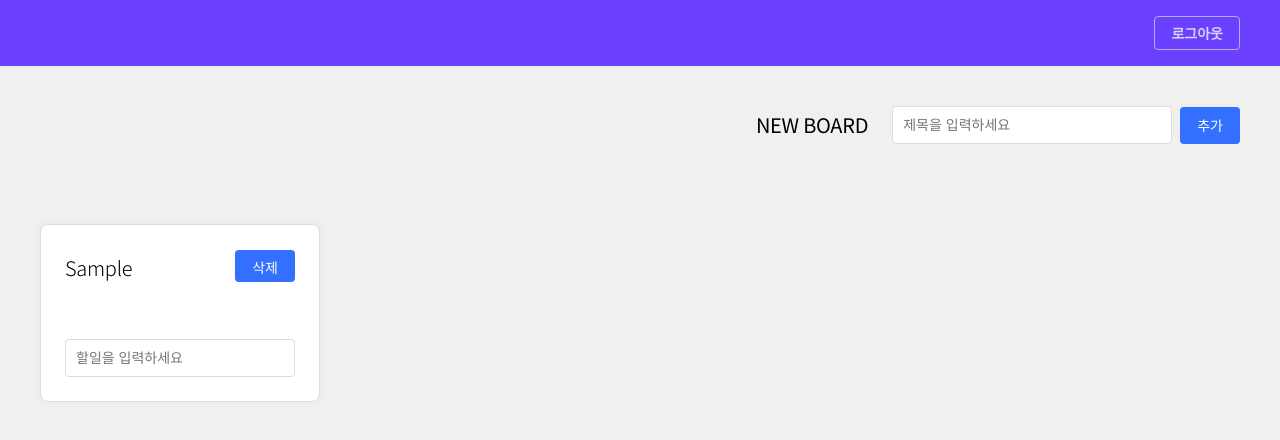
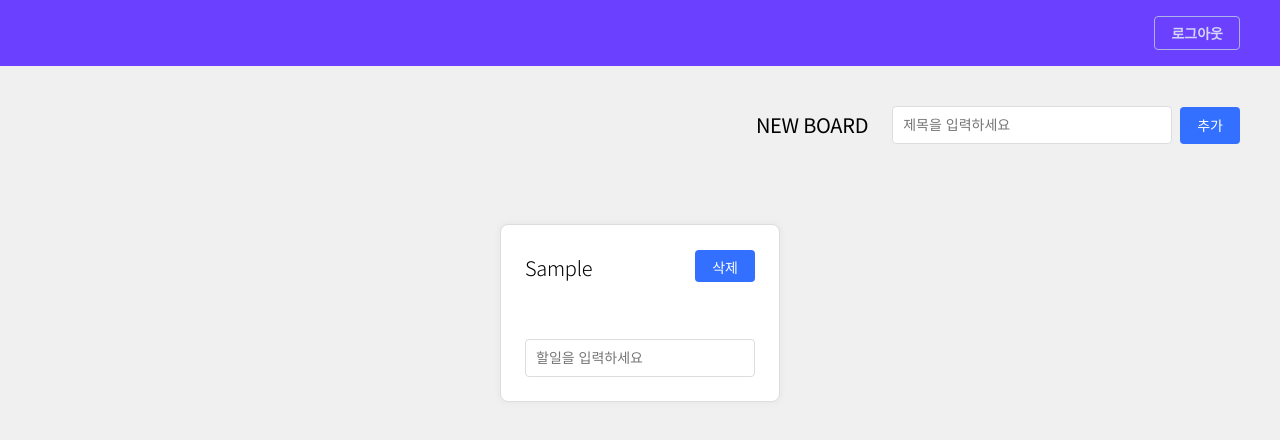
Before and after one commit to hyacinta/trello, a React (Create React App) app: page / in a window 1280 px wide. Both pictures are taken after typing "Sample" into the empty fields and a click on the button "추가". Shown: the top 440 px of the page. Built offline with nearby package versions, Linux system fonts and the light colour scheme.

Commit message:
useState

```diff
--- a/src/orginisms/Board.js
+++ b/src/orginisms/Board.js
@@ -1,14 +1,17 @@
 /* eslint-disable react/prop-types */
-import React from 'react';
+import React, { useState } from 'react';
 
-const Board = ({
-  deleteBoard,
-  inputTodo,
-  changeInput,
-  addTodo,
-  board,
-  todos,
-}) => {
+const Boards = ({ deleteBoard, addTodo, board, todoContent }) => {
+  const [todoInputState, setTodoInputState] = useState('');
+
+  const changeTotodoInput = (e) => {
+    setTodoInputState(e.target.value);
+  };
+
+  const initTodoInput = () => {
+    setTodoInputState('');
+  };
+
   return (
     <li className="board" key={board.id}>
       <h2>{board.title}</h2>
@@ -20,20 +23,21 @@ const Board = ({
         삭제
       </button>
       <ul className="todoList">
-        {todos.map((todo) => {
+        {todoContent.map((todo) => {
           return <li key={todo.id}>{todo.content}</li>;
         })}
       </ul>
       <input
         type="text"
         id="inputTodo"
+        name="test"
         placeholder="할일을 입력하세요"
-        value={inputTodo}
-        onChange={changeInput}
-        onKeyPress={(e) => addTodo(e, board.id)}
+        value={todoInputState}
+        onChange={changeTotodoInput}
+        onKeyPress={(e) => addTodo(e, board.id, initTodoInput)}
       />
     </li>
   );
 };
 
-export default Board;
+export default Boards;
--- a/src/pages/BoardWrap.css
+++ b/src/pages/BoardWrap.css
@@ -23,6 +23,7 @@
   background: #3370FF;
 }
 .boardList {
+  justify-content: space-around;
   align-items: flex-start;
   flex-wrap: wrap;
 }
--- a/src/pages/BoardWrap.js
+++ b/src/pages/BoardWrap.js
@@ -1,15 +1,16 @@
 /* eslint-disable jsx-a11y/label-has-associated-control */
 /* eslint-disable react/prop-types */
-import React, { useState, useRef } from 'react';
+import React, { useState } from 'react';
+import Board from '../orginisms/Board';
 import './BoardWrap.css';
 
-const Board = ({ getValue, inputBoard, inputTodo, changeInput }) => {
+const BoardWrap = ({ getValue, inputBoard, changeInput }) => {
   const date = new Date();
   const [boards, setBoards] = useState([]);
   const [todos, setTodos] = useState([]);
-  const todoInputRef = useRef();
 
   const addBoard = () => {
+    if (inputBoard.trim() === '') return;
     setBoards([
       ...boards,
       {
@@ -25,19 +26,20 @@ const Board = ({ getValue, inputBoard, inputTodo, changeInput }) => {
       addBoard();
     }
   };
-  const addTodo = (e, parent) => {
+  const addTodo = (e, parent, init) => {
     if (e.key === 'Enter') {
       setTodos([
         ...todos,
         {
           id: date.getTime(),
-          content: inputTodo,
+          content: e.target.value,
           parent,
         },
       ]);
-      todoInputRef.current.value = '';
+      init();
     }
   };
+
   const deleteBoard = (id) => {
     setTodos(todos.filter((todo) => todo.parent !== id));
     setBoards(boards.filter((board) => board.id !== id));
@@ -63,30 +65,13 @@ const Board = ({ getValue, inputBoard, inputTodo, changeInput }) => {
         {boards.map((board) => {
           const todoContent = todos.filter((todo) => todo.parent === board.id);
           return (
-            <li className="board" key={board.id}>
-              <h2>{board.title}</h2>
-              <button
-                type="button"
-                className="btnDelete"
-                onClick={() => deleteBoard(board.id)}
-              >
-                삭제
-              </button>
-              <ul className="todoList">
-                {todoContent.map((todo) => {
-                  return <li key={todo.id}>{todo.content}</li>;
-                })}
-              </ul>
-              <input
-                type="text"
-                id="inputTodo"
-                name="test"
-                placeholder="할일을 입력하세요"
-                onChange={changeInput}
-                onKeyPress={(e) => addTodo(e, board.id)}
-                ref={todoInputRef}
-              />
-            </li>
+            <Board
+              key={board.id}
+              todoContent={todoContent}
+              board={board}
+              addTodo={addTodo}
+              deleteBoard={deleteBoard}
+            />
           );
         })}
       </ul>
@@ -94,4 +79,4 @@ const Board = ({ getValue, inputBoard, inputTodo, changeInput }) => {
   );
 };
 
-export default Board;
+export default BoardWrap;
```
